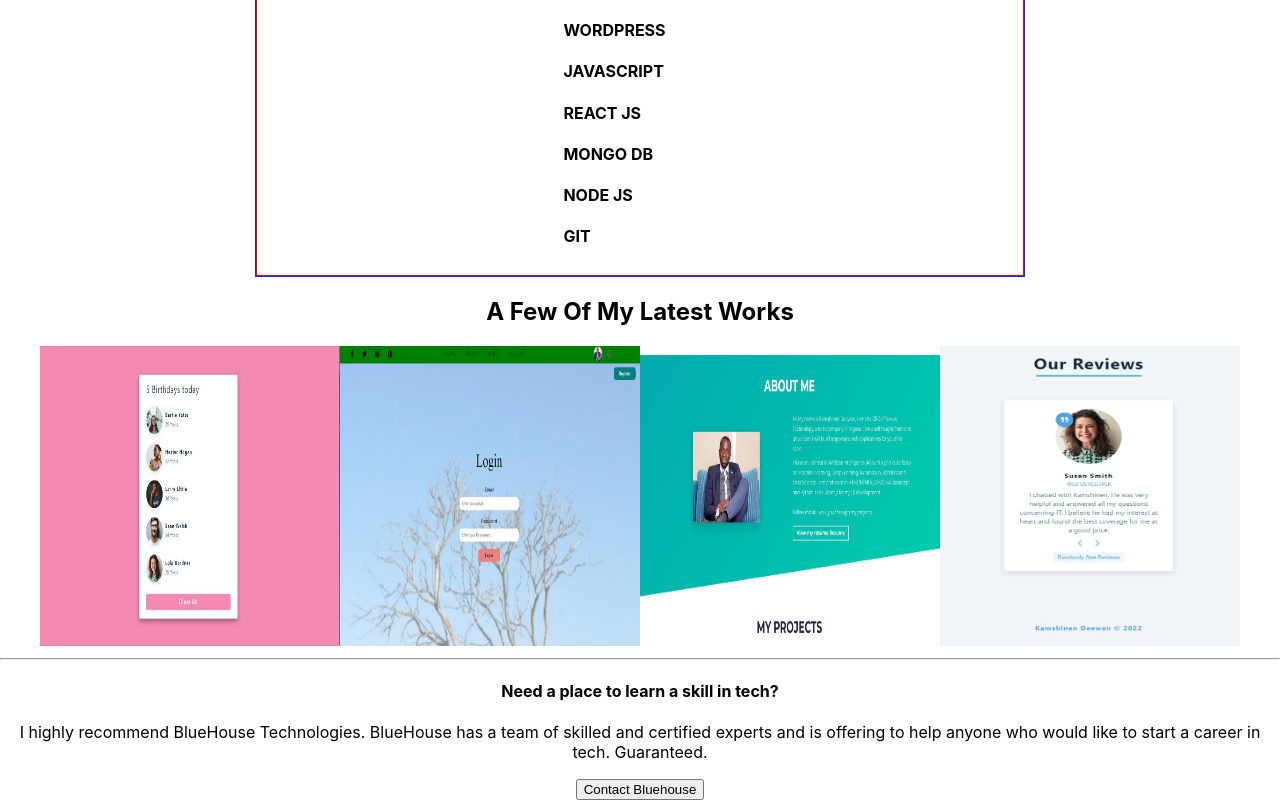
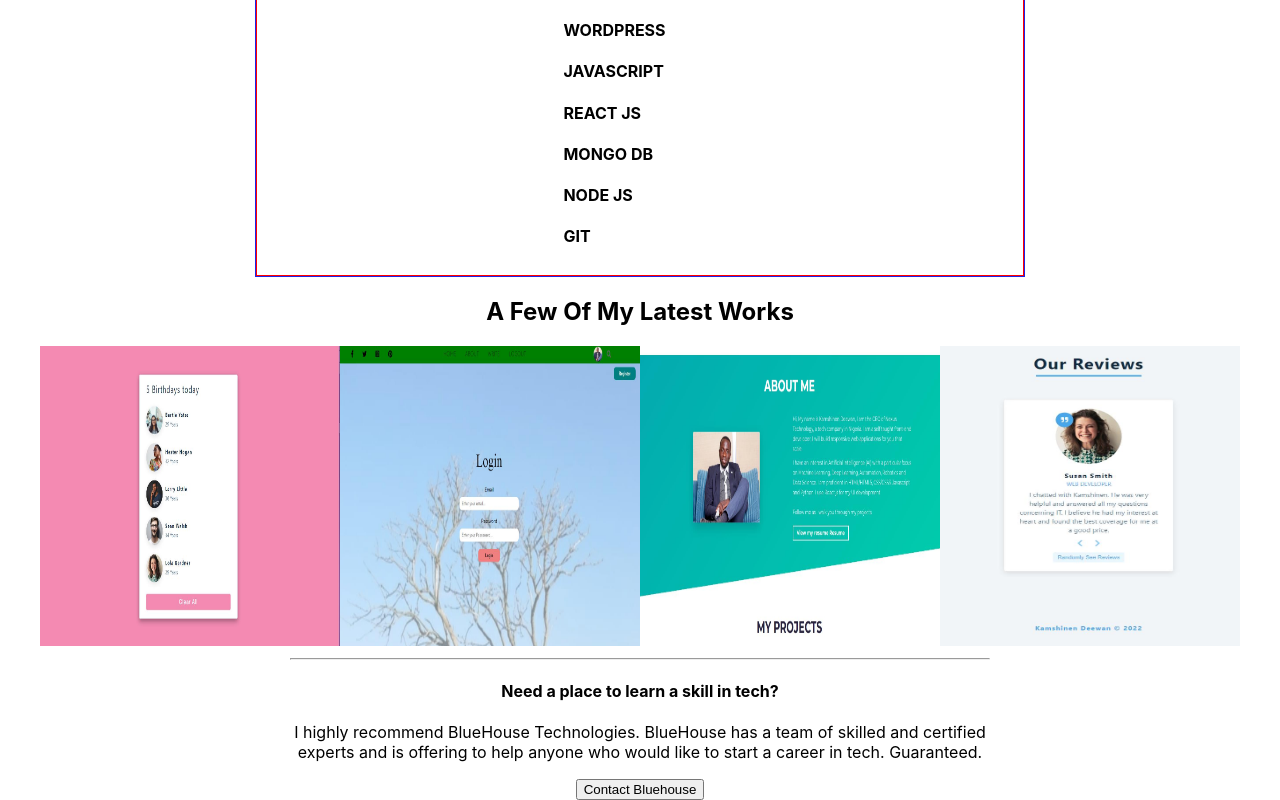
Before and after one commit to Muelji/myportfoliowebsite, a React (Create React App) app: page / in a window 1280 px wide. Shown: the part 2331-3131 px from the top of the page. Built offline with nearby package versions, Linux system fonts and the light colour scheme.

Commit message:
working on the test component

```diff
--- a/src/Components/Test.css
+++ b/src/Components/Test.css
@@ -9,3 +9,9 @@
     width: 300px;
     height: 300px;
 }
+
+.divcontact{
+            width: 700px;
+            margin: auto;
+
+}
--- a/src/Components/Test.jsx
+++ b/src/Components/Test.jsx
@@ -19,7 +19,7 @@ function Test() {
               </div>
          </div>
 
-         <div>
+         <div className='divcontact'>
                <hr/>
                <h4>Need a place to learn a skill in tech?</h4>
                <p>
```
